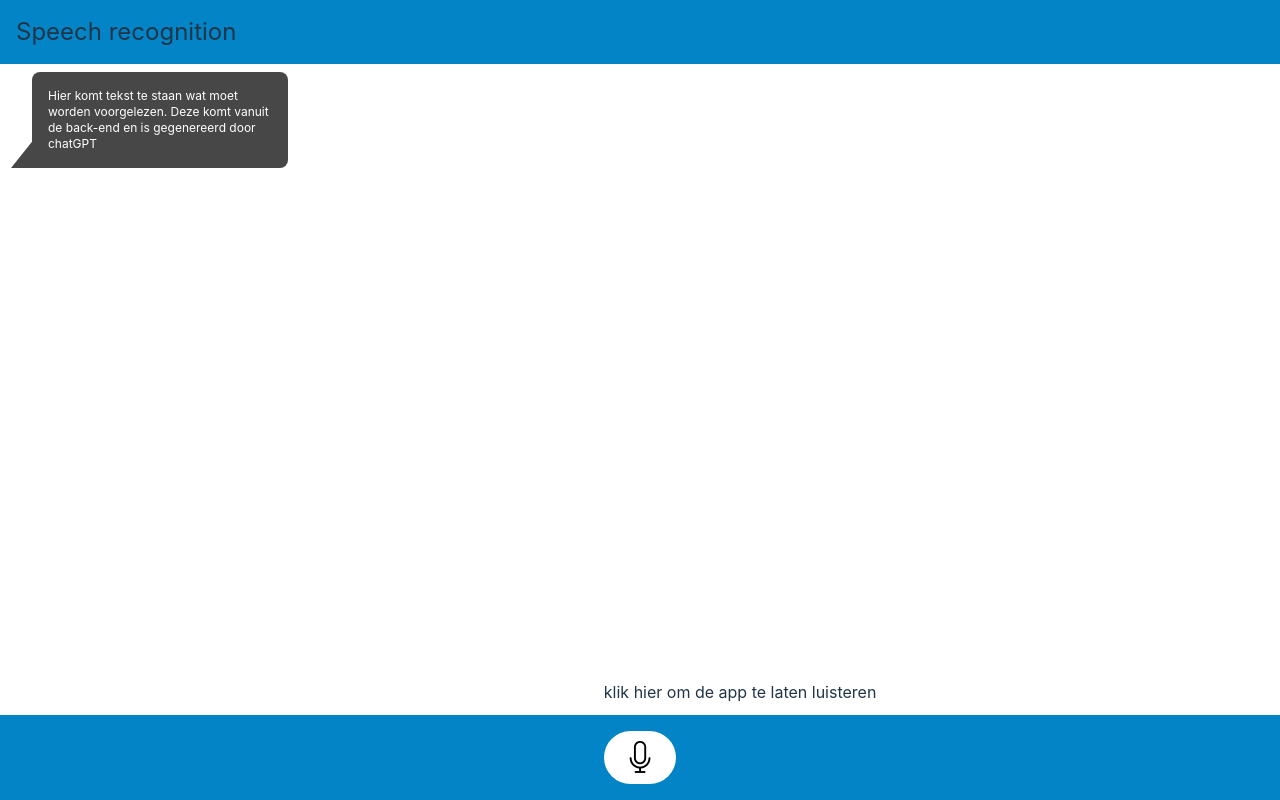
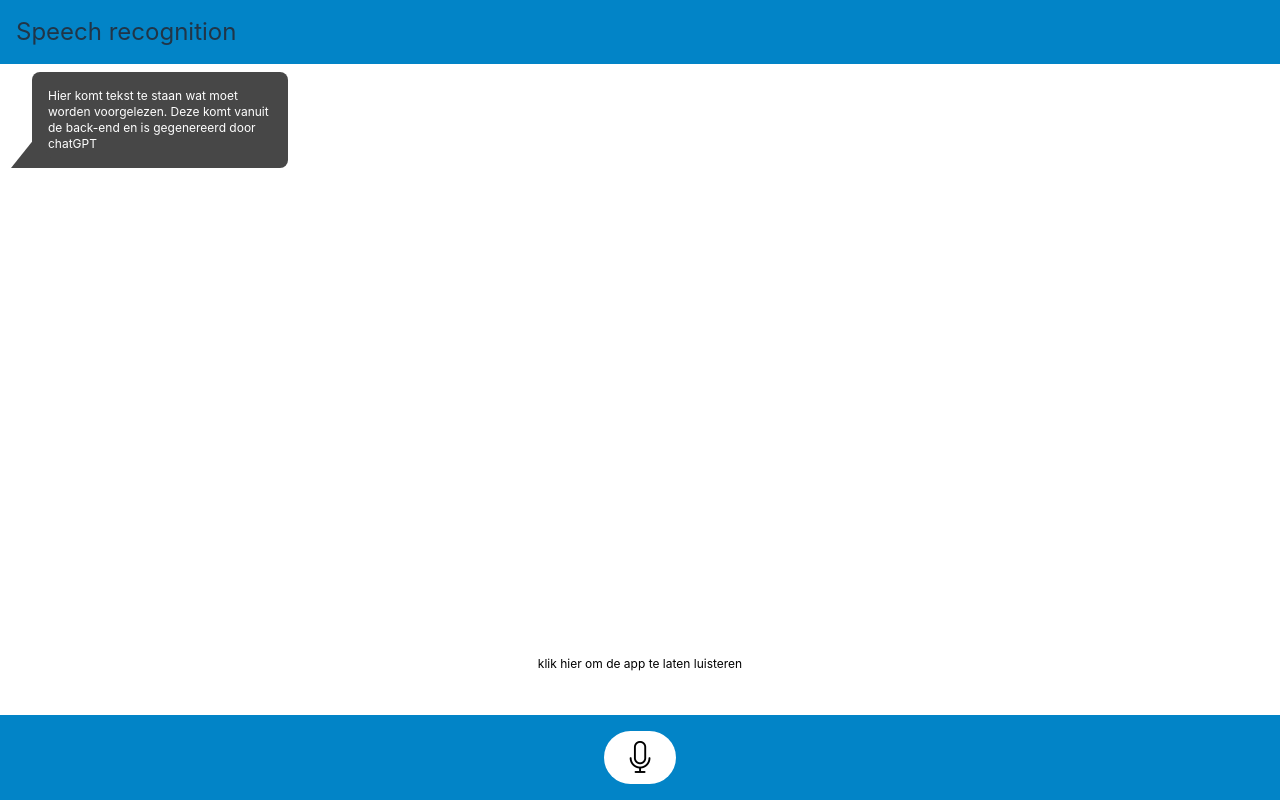
Before and after one commit to tle2-team7/leesapp-frontend, a React (Vite) app: page / in a window 1280 px wide. Built offline with nearby package versions, Linux system fonts and the light colour scheme.

Commit message:
centered tooltip

```diff
--- a/src/components/SpeechRecognitionComponent.tsx
+++ b/src/components/SpeechRecognitionComponent.tsx
@@ -61,7 +61,7 @@ export default function SpeechRecognitionComponent(props: TSpeechRecognitionProp
   };
 
   return (
-    <div>
+    <div className="relative">
       <ToolTipComponent text={"klik hier om de app te laten luisteren"} visible={isToolTipVisible} />
       <button className="bg-white rounded-full w-18 h-18 flex justify-center items-center" onClick={() => handleSwitchRecognition()}>
         <img className="w-8" src={hasStarted ? microphoneOn : microphoneOff} alt="microphone" />
--- a/src/components/ToolTipComponent.tsx
+++ b/src/components/ToolTipComponent.tsx
@@ -4,5 +4,5 @@ type TToolTipProps = {
 };
 
 export default function ToolTipComponent(props: TToolTipProps) {
-  return <p className="absolute bottom-24">{props.visible ? props.text : ""}</p>;
+  return <p className={`${props.visible ? "block" : "hidden"} absolute w-64 bottom-24 left-1/2 transform -translate-x-1/2 bg-white p-4 text-black text-xs rounded-lg text-center`}>{props.text}</p>;
 }
```
